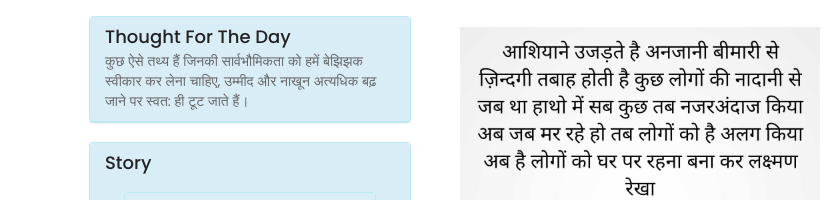
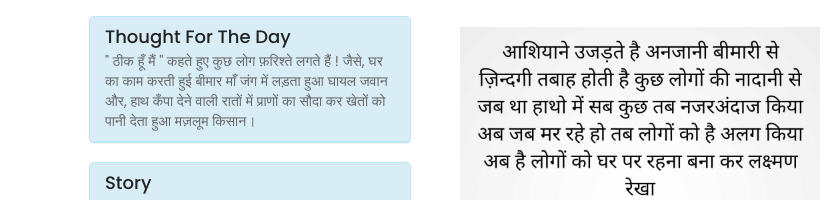
Before and after one commit to AdarshK33/sonukvgomo, a website: page public/index.html in a window 1280 px wide. Shown: the part 431-631 px from the top of the page, 0-830 px from the left. Drawn offline with nearby package versions, Linux system fonts and the light colour scheme.

Commit message:
add thought of the day

```diff
--- a/public/index.html
+++ b/public/index.html
@@ -185,7 +185,14 @@
                     <div class="panel panel-info">
                         <div class="panel-heading details">
                             <h4>Thought for the day</h4>
-                            <p>कुछ ऐसे तथ्य हैं जिनकी सार्वभौमिकता को हमें बेझिझक स्वीकार कर लेना चाहिए, उम्मीद और नाखून अत्यधिक बढ़ जाने पर स्वत: ही टूट जाते हैं।</p>
+                            <p>" ठीक हूँ मैं " कहते हुए
+									कुछ लोग फ़रिश्ते लगते हैं !
+									जैसे,
+									घर का काम करती हुई बीमार माँ
+									जंग में लड़ता हुआ घायल जवान
+									और,
+									हाथ कँपा देने वाली रातों में प्राणों का सौदा कर खेतों को पानी देता हुआ मज़लूम किसान।
+							</p>
                             <!-- <button type="button" class="btn btn-primary btn-sm">Read more</button> -->
                         </div>
                     </div>
@@ -224,7 +231,8 @@
                         <!-- <div class="col-md-6">
                             <img src="assets/images/blog1.jpg" alt="" class="img-responsive">
                             <div class="overlay">aajana sab date yaad kr lo���usse phle S naam wali bandi jarur dhund do��</div>
-                        </div> -->
+                        <
+						/div> -->
                         <video width="360" height="360" controls>
                             <source src="assets/video/सोनु_कुमार_-_सबको_मालूम_है_बाहर_की_हवा_है_कातिल..तो_कातिल...___Facebook.mp4" type="video/mp4">
                         </video>
@@ -335,7 +343,7 @@
                         document.write(new Date().getFullYear());
                     </script> <a href="index.html"><strong>Sonu kumar</strong></a>. All Right Reserved. Developed & Designed by <a href="#" target="_blank" style="font-family:PT Sans;margin-top: 0px;" class="digitalmagic">adarsh kumar</a>
 
-                    <!-- 2020 <a href="index.html">Sonu kumar</a>. All Right Reserved</p> -->
+                    <!-- 2020 <a href          ="index.html">Sonu kumar</a>. All Right Reserved</p> -->
 
             </div>
             <!--/.foot-icons-->
```
